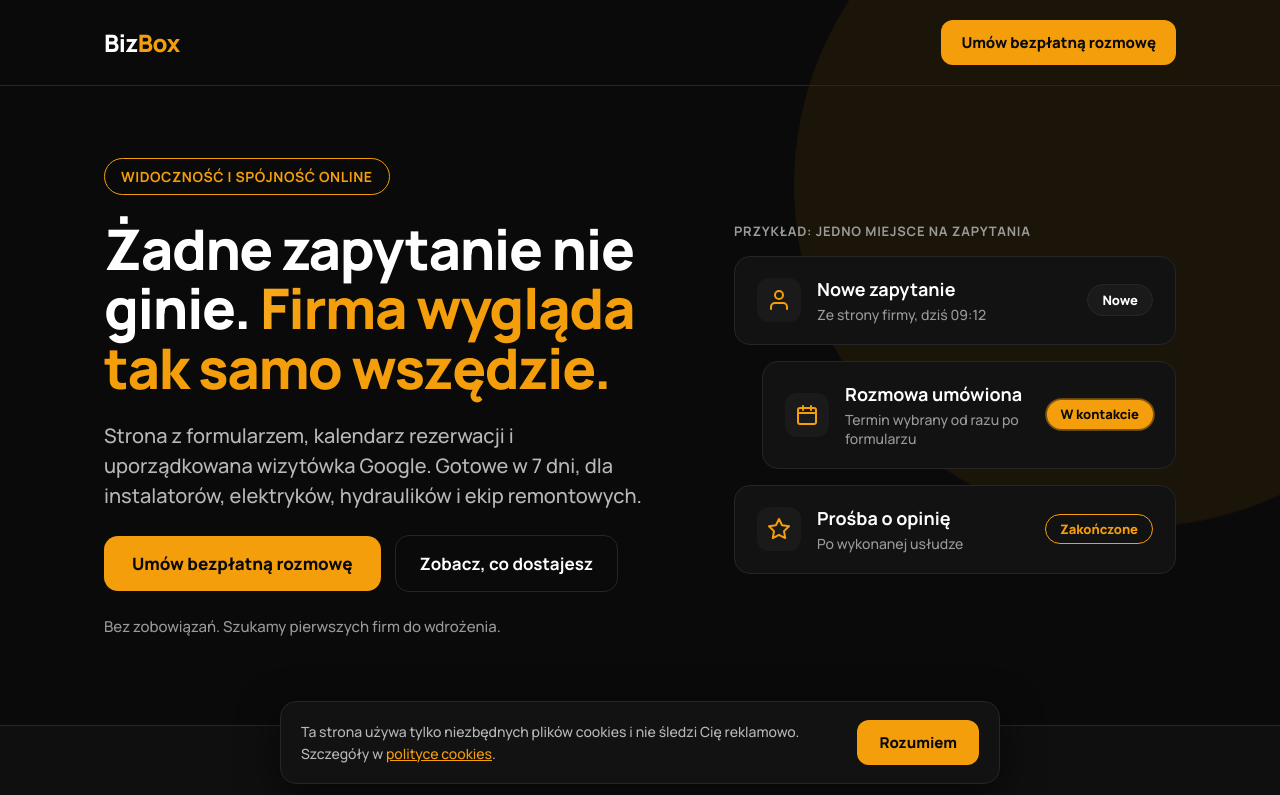
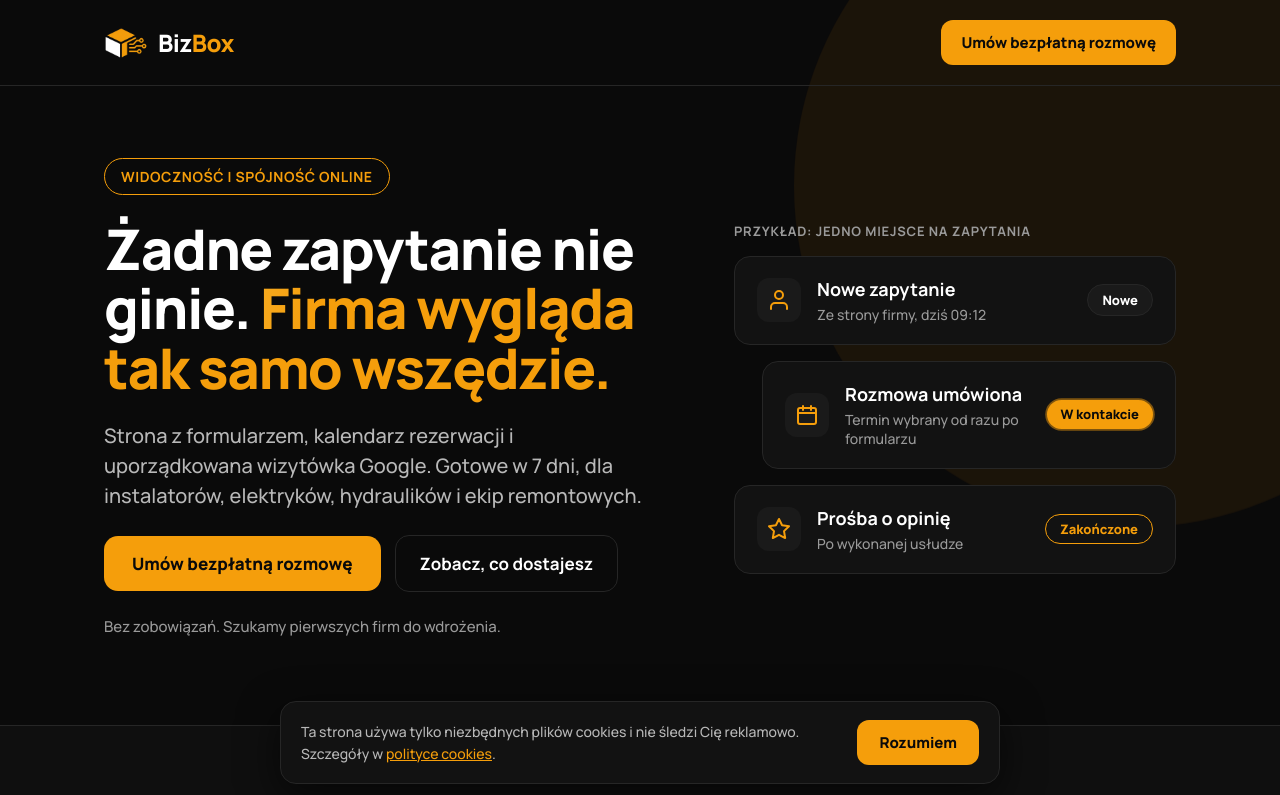
Before and after one commit to kowalskidawid193-boop/landing-widoczno-, a website: page index.html in a window 1280 px wide. Shown: the top 795 px of the page. Drawn offline with Linux system fonts and the light colour scheme.

Commit message:
Dodaj logo (box) w nagłówku i favicony
Co-Authored-By: Claude Opus 5.5 <noreply@anthropic.com>

```diff
--- a/index.html
+++ b/index.html
@@ -4,6 +4,9 @@
 <meta charset="utf-8">
 <meta name="viewport" content="width=device-width, initial-scale=1">
 <title>BizBox Widoczność online</title>
+<link rel="icon" href="favicon.ico" sizes="any">
+<link rel="icon" type="image/png" sizes="32x32" href="favicon-32.png">
+<link rel="apple-touch-icon" href="apple-touch-icon.png">
 <meta name="description" content="Strona z formularzem, kalendarz rezerwacji i uporządkowana wizytówka Google dla firm usługowych. Bezpłatna rozmowa.">
 
 <link rel="preconnect" href="https://fonts.googleapis.com">
@@ -177,7 +180,7 @@ html,body{overflow-x:hidden}
   <!-- HEADER -->
   <div style="width: 100%; box-sizing: border-box; border-bottom: 1px solid #262626; position: relative; z-index: 5">
     <div class="wrap" style="max-width: 1120px; margin: 0 auto; box-sizing: border-box; padding: 20px 24px; display: flex; flex-wrap: wrap; align-items: center; justify-content: space-between; gap: 16px">
-      <div style="font-size: 24px; font-weight: 800; letter-spacing: -0.02em">Biz<span style="color: #F59E0B">Box</span></div>
+      <a href="#" style="display: flex; align-items: center; gap: 10px; text-decoration: none; color: #FFFFFF"><img src="logo.png" alt="" width="44" height="44" style="display: block; width: 44px; height: 44px"><span style="font-size: 24px; font-weight: 800; letter-spacing: -0.02em">Biz<span style="color: #F59E0B">Box</span></span></a>
       <a class="btn" href="#formularz" style="display: inline-block; background: #F59E0B; color: #0A0A0A; text-decoration: none; font-weight: 800; font-size: 15px; padding: 12px 20px; border-radius: 12px">Umów bezpłatną rozmowę</a>
     </div>
   </div>
```
Also changed, not shown: apple-touch-icon.png (added), favicon-32.png (added), favicon.ico (added), logo.png (added).
